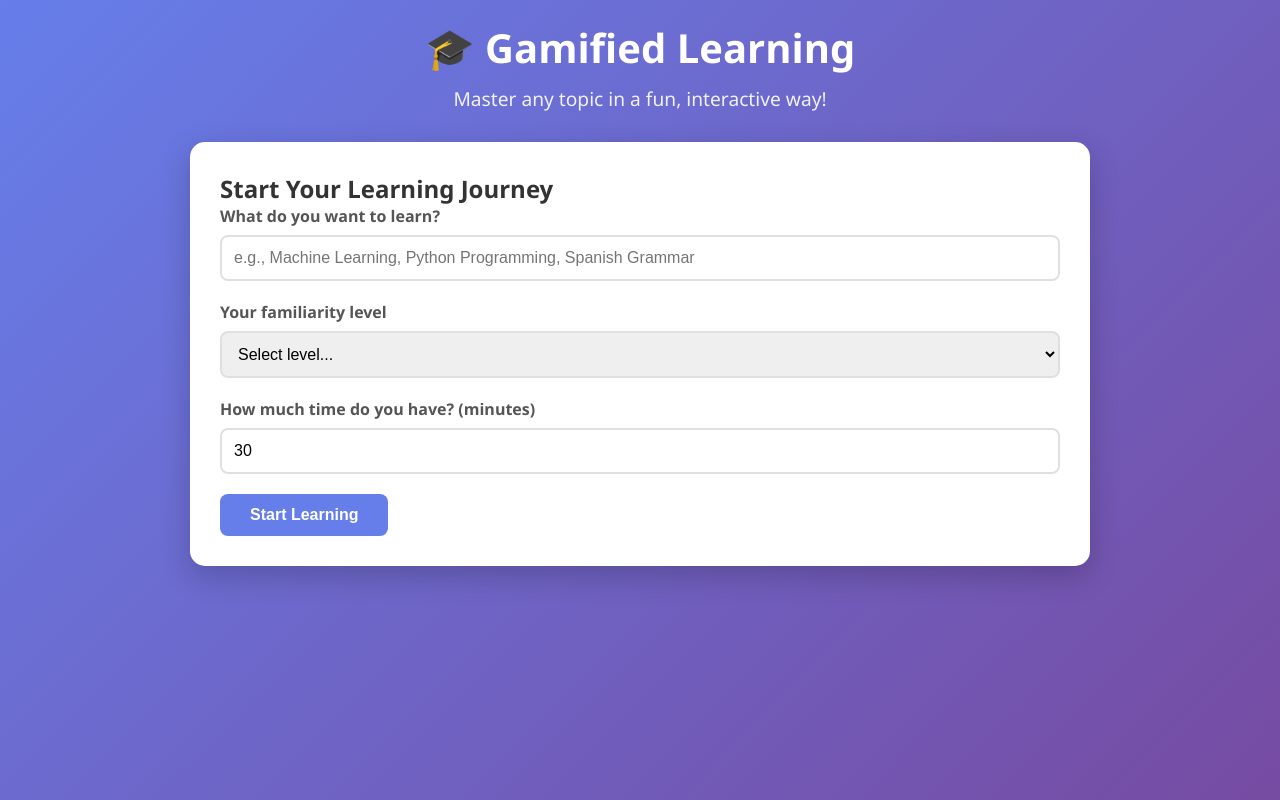
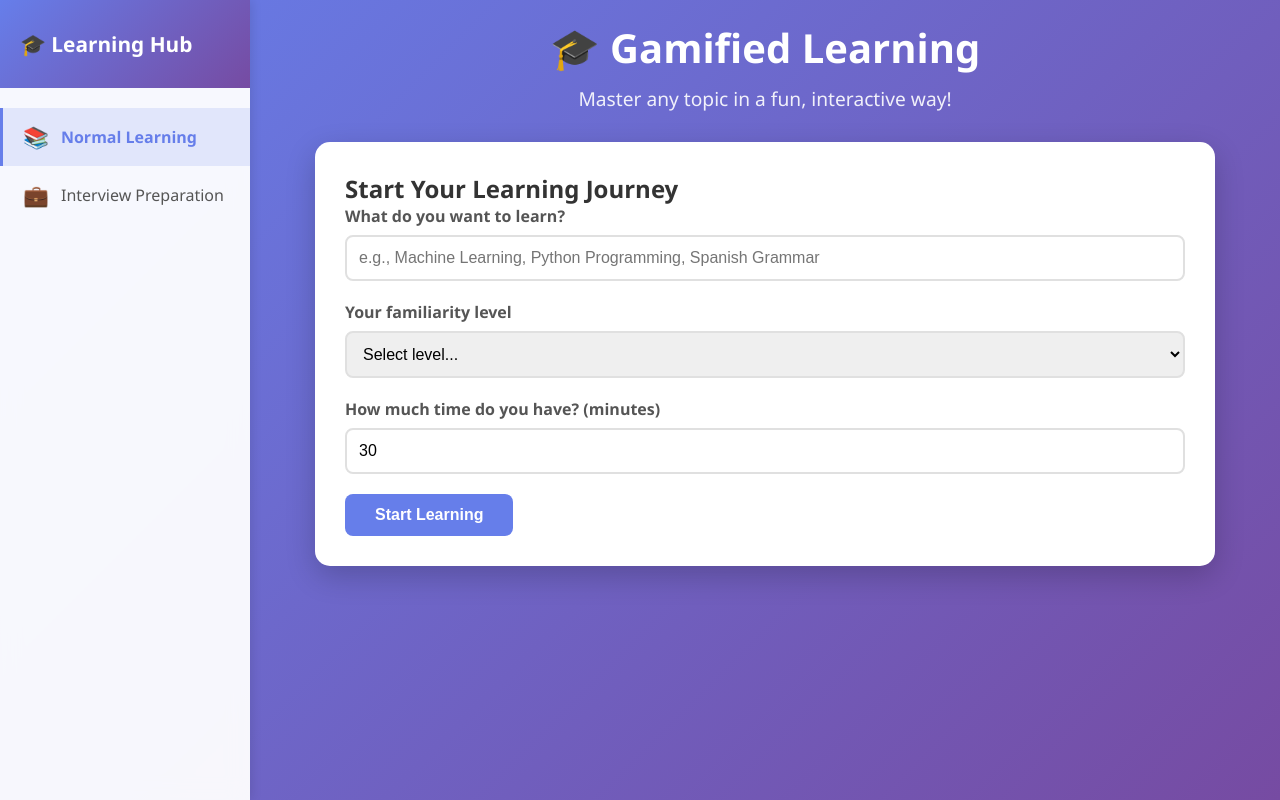
Before and after one commit to aaoswego/fluffy-octo-sniffle, a Flask app: page / in a window 1280 px wide. Run offline with Flask 3, Linux system fonts and the light colour scheme.

Commit message:
Add a side menu for different learning modes and sections
Introduces a side navigation menu to the application, allowing users to switch between "Normal Learning" and "Interview Preparation" modes. Updates frontend architecture documentation, adds `switchMode` function to `script.js` for handling mode changes, and modifies `index.html` and `style.css` to implement the menu and its styling.

Replit-Commit-Author: Agent
Replit-Commit-Session-Id: bd43de69-5f13-4379-b90f-2269b6665f7b
Replit-Commit-Checkpoint-Type: full_checkpoint
Replit-Commit-Screenshot-Url: https://storage.googleapis.com/screenshot-production-us-central1/037712b9-69f5-4b07-af4c-2dd31b7e11b2/bd43de69-5f13-4379-b90f-2269b6665f7b/Jy0x4qo

```diff
--- a/static/script.js
+++ b/static/script.js
@@ -2,6 +2,28 @@ let learningContent = null;
 let currentSection = 0;
 let currentQuiz = null;
 let completedSections = [];
+
+function switchMode(mode) {
+    const menuItems = document.querySelectorAll('.menu-item');
+    menuItems.forEach(item => {
+        if (item.getAttribute('data-mode') === mode) {
+            item.classList.add('active');
+        } else {
+            item.classList.remove('active');
+        }
+    });
+
+    const normalMode = document.getElementById('normal-mode');
+    const interviewMode = document.getElementById('interview-mode');
+
+    if (mode === 'normal') {
+        normalMode.classList.add('active');
+        interviewMode.classList.remove('active');
+    } else if (mode === 'interview') {
+        normalMode.classList.remove('active');
+        interviewMode.classList.add('active');
+    }
+}
 
 document.getElementById('topic-form').addEventListener('submit', async (e) => {
     e.preventDefault();
--- a/static/style.css
+++ b/static/style.css
@@ -8,8 +8,80 @@ body {
     font-family: 'Segoe UI', Tahoma, Geneva, Verdana, sans-serif;
     background: linear-gradient(135deg, #667eea 0%, #764ba2 100%);
     min-height: 100vh;
+    padding: 0;
+    margin: 0;
+    color: #333;
+    display: flex;
+}
+
+.side-menu {
+    width: 250px;
+    background: rgba(255, 255, 255, 0.95);
+    backdrop-filter: blur(10px);
+    height: 100vh;
+    position: fixed;
+    left: 0;
+    top: 0;
+    box-shadow: 2px 0 10px rgba(0, 0, 0, 0.1);
+    display: flex;
+    flex-direction: column;
+}
+
+.menu-header {
+    padding: 30px 20px;
+    background: linear-gradient(135deg, #667eea 0%, #764ba2 100%);
+    color: white;
+}
+
+.menu-header h3 {
+    font-size: 1.3em;
+    margin: 0;
+}
+
+.menu-nav {
+    padding: 20px 0;
+}
+
+.menu-item {
+    display: flex;
+    align-items: center;
+    padding: 15px 20px;
+    color: #555;
+    text-decoration: none;
+    transition: all 0.3s;
+    border-left: 3px solid transparent;
+}
+
+.menu-item:hover {
+    background: rgba(102, 126, 234, 0.1);
+    color: #667eea;
+}
+
+.menu-item.active {
+    background: rgba(102, 126, 234, 0.15);
+    color: #667eea;
+    border-left-color: #667eea;
+    font-weight: 600;
+}
+
+.menu-icon {
+    font-size: 1.3em;
+    margin-right: 12px;
+}
+
+.main-content {
+    margin-left: 250px;
+    width: calc(100% - 250px);
     padding: 20px;
-    color: #333;
+    min-height: 100vh;
+}
+
+.mode-content {
+    display: none;
+}
+
+.mode-content.active {
+    display: block;
 }
 
 .container {
--- a/templates/index.html
+++ b/templates/index.html
@@ -7,12 +7,30 @@
     <link rel="stylesheet" href="{{ url_for('static', filename='style.css') }}">
 </head>
 <body>
-    <div class="container">
-        <header>
-            <h1>🎓 Gamified Learning</h1>
-            <p class="tagline">Master any topic in a fun, interactive way!</p>
-        </header>
+    <div class="side-menu">
+        <div class="menu-header">
+            <h3>🎓 Learning Hub</h3>
+        </div>
+        <nav class="menu-nav">
+            <a href="#" class="menu-item active" data-mode="normal" onclick="switchMode('normal')">
+                <span class="menu-icon">📚</span>
+                <span>Normal Learning</span>
+            </a>
+            <a href="#" class="menu-item" data-mode="interview" onclick="switchMode('interview')">
+                <span class="menu-icon">💼</span>
+                <span>Interview Preparation</span>
+            </a>
+        </nav>
+    </div>
 
+    <div class="main-content">
+        <div class="container">
+            <header>
+                <h1>🎓 Gamified Learning</h1>
+                <p class="tagline">Master any topic in a fun, interactive way!</p>
+            </header>
+
+        <div id="normal-mode" class="mode-content active">
         <div id="start-screen" class="screen active">
             <div class="card">
                 <h2>Start Your Learning Journey</h2>
@@ -94,10 +112,21 @@
                 </div>
             </div>
         </div>
+        </div>
+
+        <div id="interview-mode" class="mode-content" style="display: none;">
+            <div class="card">
+                <h2>💼 Interview Preparation</h2>
+                <p style="text-align: center; padding: 40px; color: #666;">
+                    Coming soon! This feature will help you prepare for technical interviews with mock questions and scenarios.
+                </p>
+            </div>
+        </div>
 
         <div id="loading" class="loading">
             <div class="spinner"></div>
             <p>Generating your personalized learning content...</p>
+        </div>
         </div>
     </div>
 
```
Also changed, not shown: replit.md (+4 -1 lines), 1 other file.
